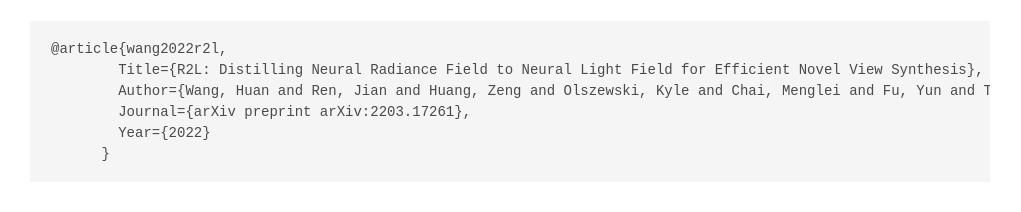
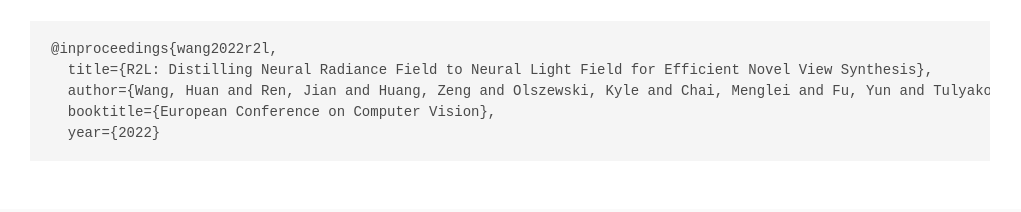
Before and after one commit to snap-research/R2L, a plain HTML site: page index.html in a window 1280 px wide. Shown: the part 6095-6307 px from the top of the page, without its empty margins (130-1151 px from the left). Drawn offline with nearby package versions, Linux system fonts and the light colour scheme; some icons are missing; a web font is replaced by a local one.

Commit message:
update bib

```diff
--- a/index.html
+++ b/index.html
@@ -338,12 +338,11 @@
   <section class="section" id="BibTeX">
     <div class="container is-max-desktop content">
       <h2 class="title">BibTeX</h2>
-      <pre><code>@article{wang2022r2l,
-        Title={R2L: Distilling Neural Radiance Field to Neural Light Field for Efficient Novel View Synthesis},
-        Author={Wang, Huan and Ren, Jian and Huang, Zeng and Olszewski, Kyle and Chai, Menglei and Fu, Yun and Tulyakov, Sergey},
-        Journal={arXiv preprint arXiv:2203.17261},
-        Year={2022}
-      }</code></pre>
+      <pre><code>@inproceedings{wang2022r2l,
+  title={R2L: Distilling Neural Radiance Field to Neural Light Field for Efficient Novel View Synthesis},
+  author={Wang, Huan and Ren, Jian and Huang, Zeng and Olszewski, Kyle and Chai, Menglei and Fu, Yun and Tulyakov, Sergey},
+  booktitle={European Conference on Computer Vision},
+  year={2022}</code></pre>
     </div>
   </section>
 
```
